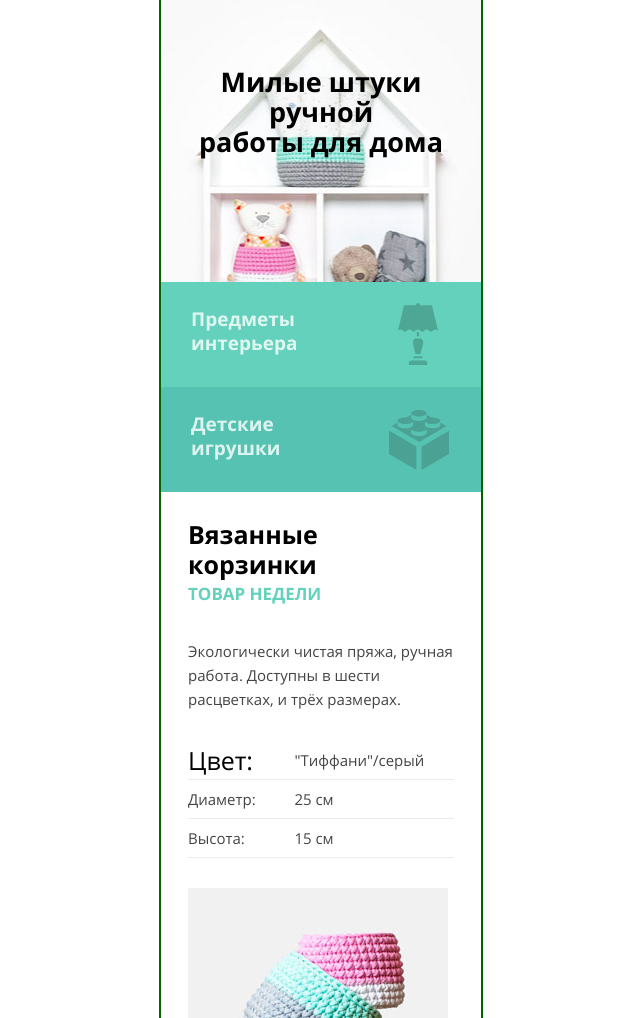
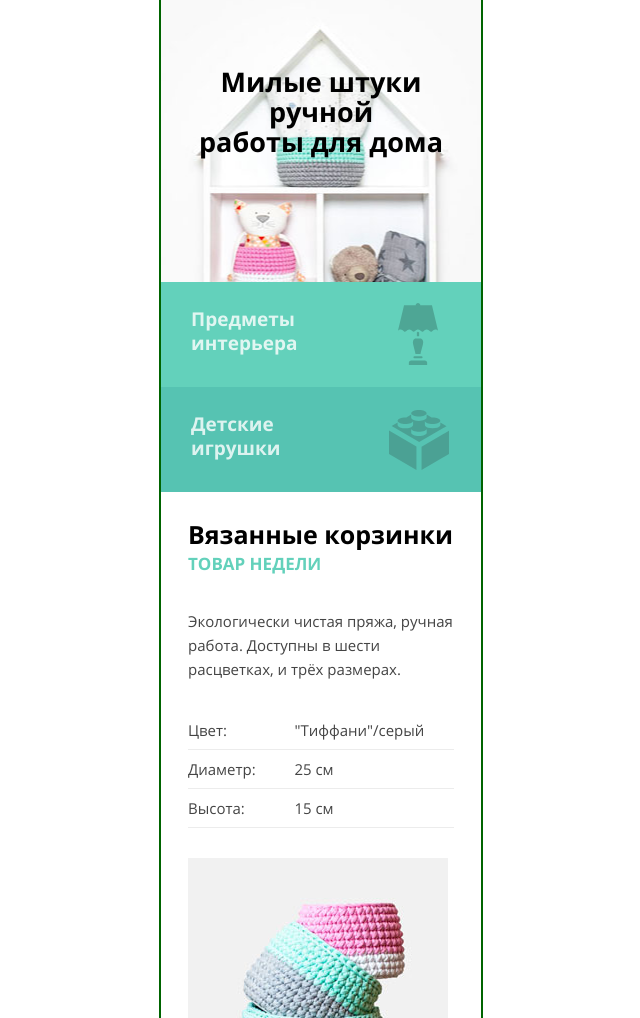
Before and after one commit to Kornerupin/619481-mishka, a website: page source/index.html in a window 1280 px wide. Shown: the part 82-1100 px from the top of the page, without its empty margins (319-959 px from the left). Drawn offline with nearby package versions, Linux system fonts and the light colour scheme; files that its build step writes are made by us from their sources.

Commit message:
Исправил ошибку в названии класса - случайно получились два одинаковые названия разных классов

```diff
--- a/source/index.html
+++ b/source/index.html
@@ -60,7 +60,7 @@
 
       <table class="week-product__characters">
         <tr class="week-product__characters-item">
-          <td class="week-product__title">Цвет:</td>
+          <td class="week-product__param">Цвет:</td>
           <td class="week-product__content">"Тиффани"/серый</td>
         </tr>
         <tr class="week-product__characters-item">
--- a/source/sass/blocks/week-product.scss
+++ b/source/sass/blocks/week-product.scss
@@ -42,7 +42,7 @@
   }
 }
 
-.week-product__title {
+.week-product__param {
   width: 40%;
 }
 
```
